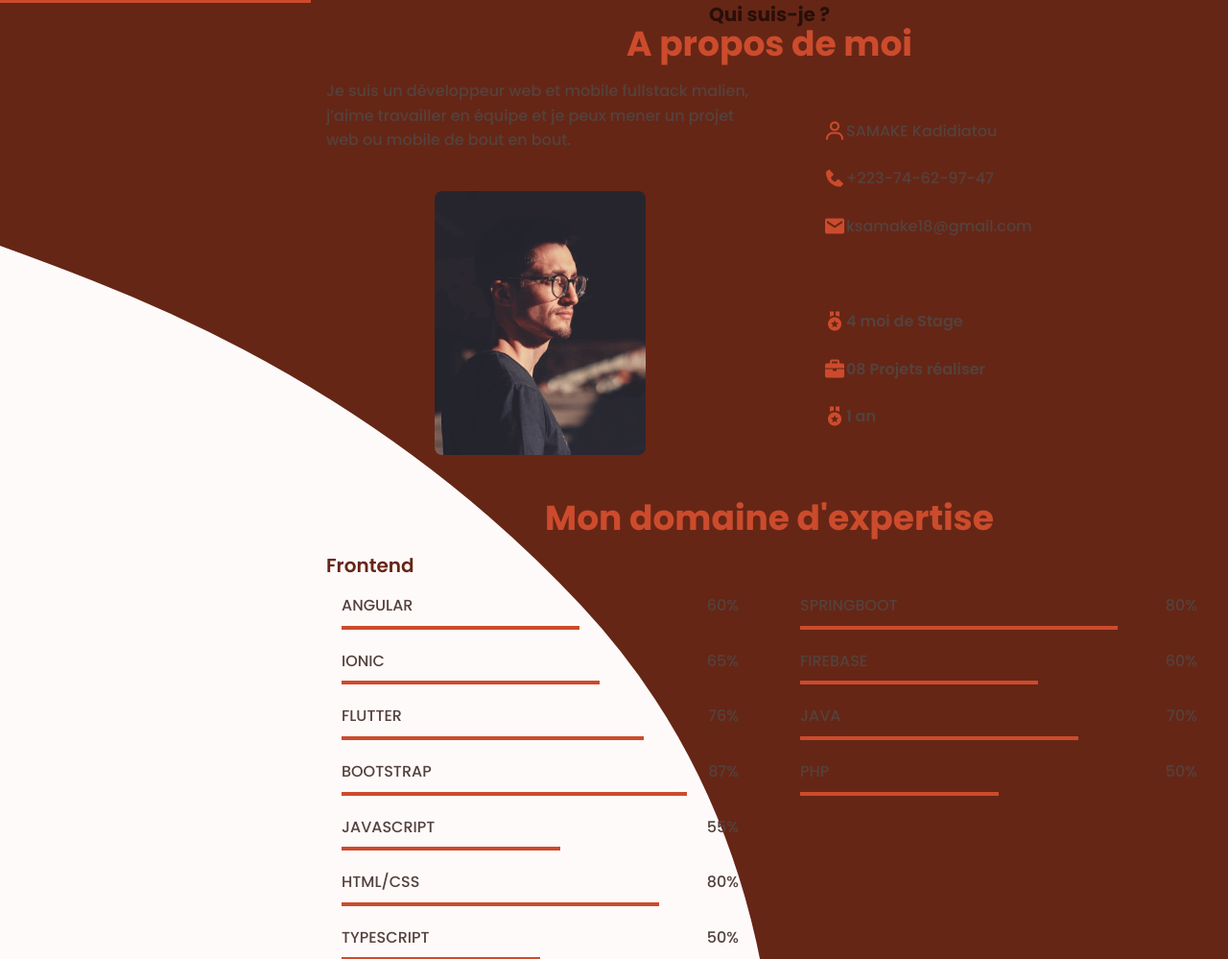
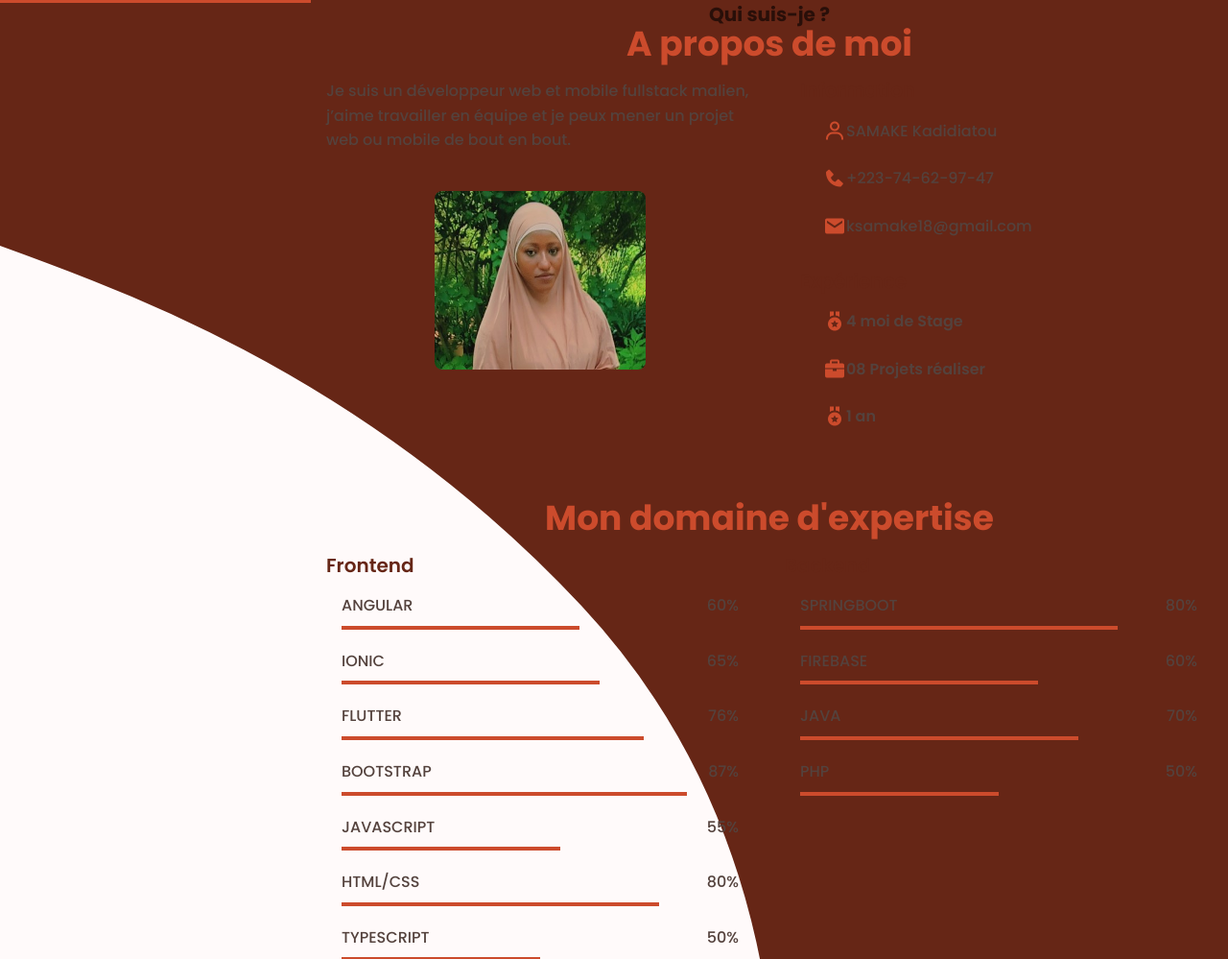
Before and after one commit to KhadySAM/monPortofolio, a plain HTML site: page index.html in a window 1280 px wide. Shown: the part 797-1796 px from the top of the page at 96% size. Drawn offline with nearby package versions, Linux system fonts and the light colour scheme.

Commit message:
12-12-06H06

```diff
--- a/index.html
+++ b/index.html
@@ -73,7 +73,7 @@
                 <div class="about__container bd-grid">
                     <div class="about__data">
                         <p class="about__description">Je suis un développeur web et mobile fullstack malien, j’aime travailler en équipe et je peux mener un projet web ou mobile de bout en bout.</p>
-                        <img src="assets/img/about.png" alt="" class="about__img">
+                        <img src="assets/img/about.jpg" alt="" class="about__img">
                     </div>
 
                     <div>
```
Also changed, not shown: assets/img/about.jpg (added), assets/img/about.png (deleted), assets/img/j.jpg (deleted), assets/img/projectmind.png.
